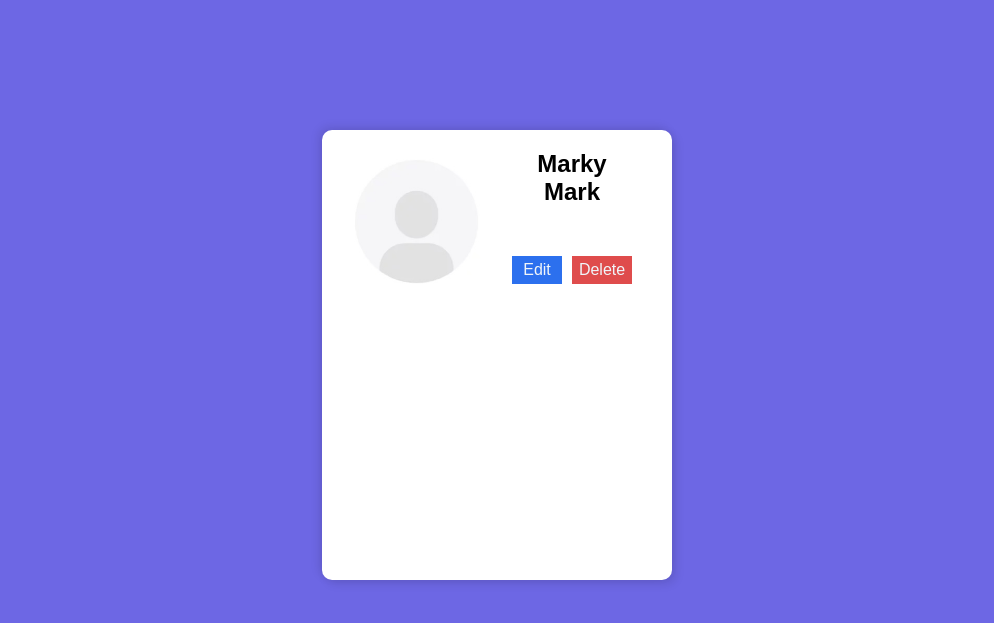
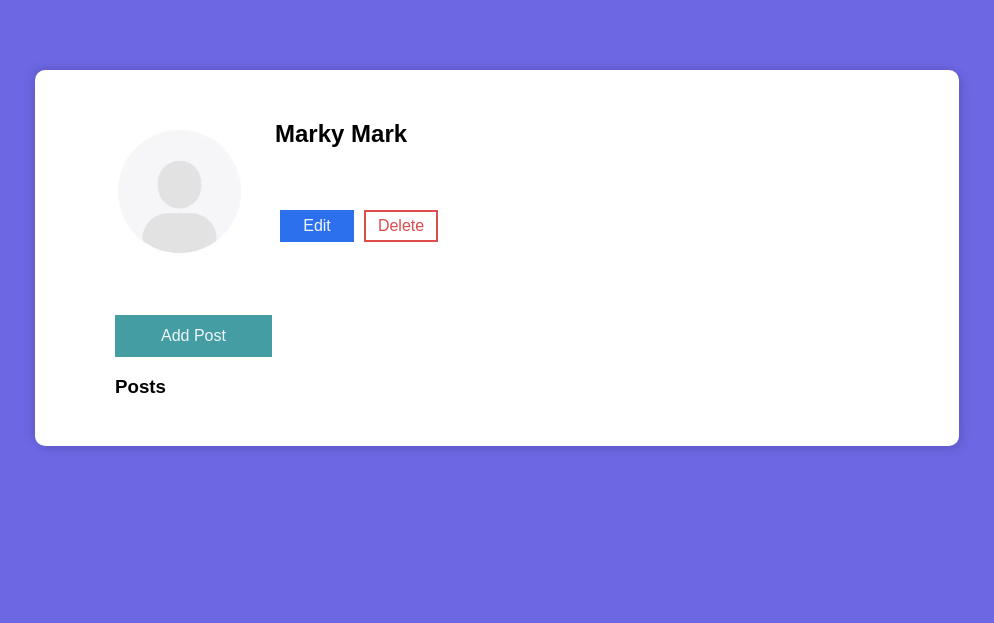
Before and after one commit to taskul/blogly, a Flask app: page /users/2 in a window 1280 px wide. Shown: the part 68-691 px from the top of the page, without its empty margins (143-1137 px from the left). Run offline with Flask 3, Linux system fonts and the light colour scheme; parts of the project's set-up code (start-up, migrations or seed data) failed here and were passed over.

Commit message:
update blog post routes, create Post model, update css

```diff
--- a/app.py
+++ b/app.py
@@ -1,7 +1,8 @@
 """Blogly application."""
 from flask import Flask, render_template, redirect, request
 from flask_debugtoolbar import DebugToolbarExtension
-from models import db, connect_db, Users
+from models import db, connect_db, Users,Post
+from datetime import datetime, date
 
 
 app = Flask(__name__)
@@ -53,12 +54,13 @@ def create_new_user():
         return redirect(f"/users")
     return redirect("/users/new")
 
-
+# --------------------------------------User profile page--------------------------------------------
 @app.route("/users/<int:user_id>")
 def show_user_page(user_id):
     """Show user profile page"""
     user = Users.query.get_or_404(user_id)
-    return render_template("users/user_page.html", user=user)
+    posts = Post.query.filter(Post.user_id == user.id)
+    return render_template("users/user_page.html", user=user, posts=posts)
 
 
 @app.route("/users/<int:user_id>/edit")
@@ -84,11 +86,48 @@ def update_user(user_id):
 
 @app.route("/users/<int:user_id>/delete")
 def delete_user(user_id):
+    '''Delete current user'''
     user = Users.query.get_or_404(user_id)
     db.session.delete(user)
     db.session.commit()
     return redirect("/users")
 
+# --------------------------------------User posts--------------------------------------------
+
+@app.route('/users/<int:user_id>/posts/new')
+def new_post_form(user_id):
+    user = Users.query.get(user_id)
+    posts = Post.query.filter(Post.id == user_id)
+    return render_template('posts/new_post.html', user=user, posts=posts)
+
+@app.route('/users/<int:user_id>/posts/new', methods=['POST'])
+def create_new_post(user_id):
+    if request.form['title'] and request.form['content']:
+        title = request.form['title']
+        content = request.form['content']
+        current_date = date.today()
+        time_and_date = datetime.now()
+        time = time_and_date.strftime("%H:%M:%S")
+        new_post = Post(title=title,
+                        content=content,
+                        create_at=f'{current_date} - {time}',
+                        user_id=user_id)
+        db.session.add(new_post)
+        db.session.commit()
+        return redirect(f'/users/{user_id}')
+    return redirect(f'/users/{user_id}/posts/new')
+
+@app.route('/posts/<int:post_id>')
+def show_post(post_id):
+    post = Post.query.get(post_id)
+    user = Users.query.get(post.id)
+    return render_template('posts/view_post.html', post=post, user=user)
+
+@app.route('/posts/<int:post_id>/edit')
+def edit_post(post_id):
+    post = Post.query.get(post_id)
+    user = Users.query.get(post.id)
+    return render_template('posts/edit_post.html', post=post, user=user)
 
 if __name__ == "__main__":
     app.run(debug=True)
--- a/models.py
+++ b/models.py
@@ -22,3 +22,8 @@ class Users(db.Model):
 
 class Post(db.Model):
     __tablename__ = 'post'
+    id = db.Column(db.Integer(), primary_key=True, autoincrement=True)
+    title = db.Column(db.String(100))
+    content = db.Column(db.Text)
+    create_at = db.Column(db.String())
+    user_id = db.Column(db.Text, db.ForeignKey('Users.id'))
--- a/static/app.css
+++ b/static/app.css
@@ -46,19 +46,33 @@ a {
     color: #F0F5F9;
 }
 
-/* ------------------------------------------Main container----------------------------------- */
+/* ------------------------------------------User profile----------------------------------- */
 
 .main {
     margin: 50px 100px;
 
 }
-
+.user-profile-container{
+    margin-top: 20px;
+    width: fit-content;
+    block-size: fit-content;
+    width: 80%;
+    max-width: 80%;
+    height: 50%;
+    padding: 30px;
+    background: #FFFFFF;
+    box-shadow: -3px -3px 10px rgba(0, 0, 0, 0.1), 4px 4px 10px rgba(0, 0, 0, 0.1);
+    border-radius: 10px;
+    text-align: left;
+}
 .user-profile-card {
     display: grid;
     grid-template-areas:
         "area-1 area-2 area-2"
-        "area-1 area-3 area-4";
+        "area-1 area-3 area-4"
+        "area-5 area-5 area-5";
     width: 300px;
+    padding: 0px 20px;
 }
 
 .profile-pic {
@@ -76,35 +90,44 @@ a {
     display: flex;
     grid-area: area-3;
     display: block;
-    width: 50px;
-    padding: 5px 0px;
     background-color: #2c70ee;
     text-align: center;
     color: #F0F5F9;
+    border: #2c70ee solid 2px;
 }
 
 .button-link-user-delete {
     display: flex;
     grid-area: area-4;
     display: block;
-    margin-left: 10px;
+    background-color: white;
+    text-align: center;
+    color: #df4c4c;
+    border: #df4c4c solid 2px;
+}
+
+.button-small {
     width: 50px;
-    padding: 5px 5px;
-    background-color: #df4c4c;
-    text-align: center;
-    color: #F0F5F9;
+    padding: 5px 10px;
+    margin: 5px;
+}
+.button-large {
+    width: 150px;
+    padding: 10px 0px;
 }
 
 /* ------------------------------------------BUTTON Links----------------------------------- */
 .button-link {
+    display: inline-block;
     margin-top: 30px;
-    width: 150px;
-    padding: 10px;
+    width: 153px;
+    padding: 10px 0px;
     background-color: #439da3;
     text-align: center;
     color: #F0F5F9;
     border: none;
     font-size: 1rem;
+    border: #439da3 solid 2px;;
 }
 
 .button-link:hover {
@@ -113,13 +136,21 @@ a {
 
 .button-link-user-cancel {
     margin-top: 5px;
-    margin-left: auto;
-    margin-right: auto;
     width: 150px;
     padding: 10px 0px;
     background-color: #52616B;
     text-align: center;
     color: #F0F5F9;
+    border: #52616B solid 2px;
+}
+
+.button-center {
+    margin-left: auto;
+    margin-right: auto;
+}
+
+.button-inline {
+    display: inline-block;
 }
 
 .main-container {
@@ -129,7 +160,7 @@ a {
 }
 
 .form-card {
-    margin-top: 80px;
+    margin-top: 20px;
     width: 350px;
     max-width: 350px;
     height: 450px;
@@ -148,3 +179,55 @@ a {
 .profile-pic {
     margin: 20px;
 }
+
+/* ---------------------------------------POSTS--------------------------- */
+.post-form-card {
+    margin-top: 20px;
+    width: fit-content;
+    block-size: fit-content;
+    width: 500px;
+    max-width: 500px;
+    height: 500px;
+    background: #FFFFFF;
+    box-shadow: -3px -3px 10px rgba(0, 0, 0, 0.1), 4px 4px 10px rgba(0, 0, 0, 0.1);
+    border-radius: 10px;
+    text-align: center;
+}
+
+#post-content {
+    width: 80%;
+    height: 100px;
+    padding: 12px 20px;
+    margin: 8px 0;
+    resize: none;
+    text-align:left;
+}
+
+.small-username {
+    margin-top: 0px;
+    margin-bottom: 10px;
+    font-size: 0.8rem;
+}
+#post-title {
+    width: 80%;
+    padding: 12px 20px;
+    margin: 8px 0;
+}
+
+.post-card {
+    margin-top: 20px;
+    width: fit-content;
+    block-size: fit-content;
+    width: 80%;
+    max-width: 80%;
+    height: 50%;
+    padding: 30px;
+    background: #FFFFFF;
+    box-shadow: -3px -3px 10px rgba(0, 0, 0, 0.1), 4px 4px 10px rgba(0, 0, 0, 0.1);
+    border-radius: 10px;
+    text-align: left;
+}
+
+.profile-posts-headers {
+    margin-left: 50px;
+}
--- a/templates/users/edit_user.html
+++ b/templates/users/edit_user.html
@@ -16,7 +16,7 @@
             <input type='text' id='edit_img_url' class='input-fields' name='img-url' value='{{user.image_url}}'><br>
             <button type='submit' class='button-link'>Save</button>
             <a href='/users/{{user.id}}'>
-                <div class='button-link-user-cancel' role="button">Cancel</div>
+                <div class='button-link-user-cancel button-center' role="button">Cancel</div>
             </a>
         </form>
     </div>
--- a/templates/users/user_page.html
+++ b/templates/users/user_page.html
@@ -4,7 +4,7 @@
 
 {% block content %}
 <div class='main-container'>
-    <div class='form-card'>
+    <div class='user-profile-container'>
         <div class='user-profile-card'>
             {% if user.image_url %}
             <img class='profile-pic' src='{{ user.image_url }}' alt="profile picture">
@@ -13,12 +13,33 @@
             {% endif %}
             <h2 class='user-full-name'>{{ user.first_name }} {{ user.last_name }}</h2>
             <a href='/users/{{user.id}}/edit'>
-                <div class='button-link-user-edit' role="button">Edit</div>
+                <div class='button-link-user-edit button-small' role="button">Edit</div>
             </a>
             <a href='/users/{{user.id}}/delete'>
-                <div class='button-link-user-delete' role="button">Delete</div>
+                <div class='button-link-user-delete button-small' role="button">Delete</div>
             </a>
         </div>
+        <div class='profile-posts-headers'>
+            <a href='/users/{{user.id}}/posts/new'><div class='button-link' role="button">Add Post</div></a>
+            <h3>Posts</h3>
+        </div>
+
+            {% if posts %}
+                <ul class='user-posts'>
+                    {% for post in posts %}
+                    <div class='user-profile-container'>
+                        <li>
+                            <h4><a href='/posts/{{post.id}}'>{{ post.title[0:30] }}...</a></h4>
+                            <span><small><b>Author: {{user.first_name}} {{user.last_name}}</b></small></span>
+                            <i><small>Created on: {{ post.create_at }}</small></i>
+                            <p>{{ post.content[0:250]}}</p>
+                        </li>
+                    </div>
+                    {% endfor %}
+                </ul>
+            {% else %}
+                <p>This user has not created any posts</p>
+            {% endif %}
     </div>
 </div>
 
```
Also changed, not shown: templates/posts/edit_post.html (added, +23 -0 lines), templates/posts/new_post.html (added, +23 -0 lines), templates/posts/view_post.html (added, +26 -0 lines), blogly.db (added).
